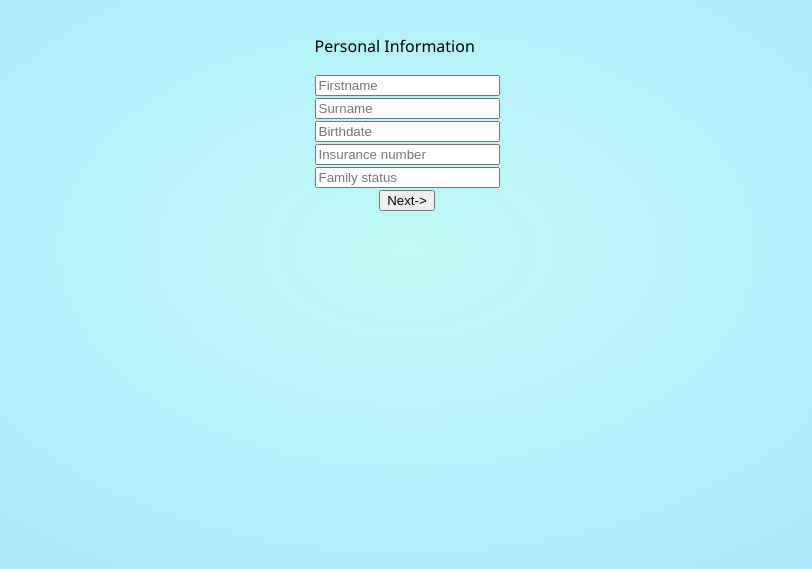
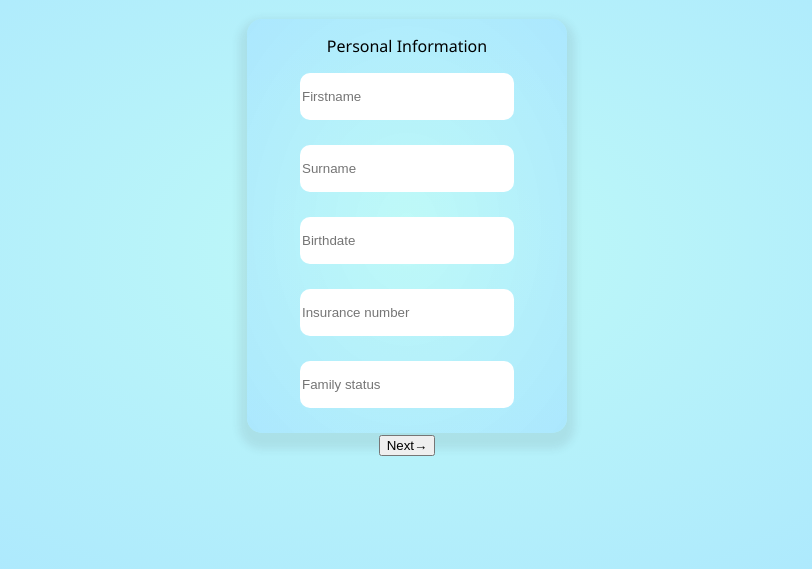
Before and after one commit to EduardValevich/Forms-and-navigation, a plain HTML site: page index.html in a window 1280 px wide. Shown: the part 151-720 px from the top of the page, without its empty margins (233-1045 px from the left). Drawn offline with Linux system fonts and the light colour scheme.

Commit message:
forms v0.2

```diff
--- a/css/stules.css
+++ b/css/stules.css
@@ -48,3 +48,21 @@ main {
     height: 3px;
     width: 95px;
 }
+
+form {
+    display: flex;
+    align-items: center;
+    flex-direction: column;
+    width: 320px;
+    background: radial-gradient(rgba(191, 250, 247, 0.671), rgba(167, 227, 255, 0.712)) no-repeat;
+    box-shadow: 0 8px 8px 8px rgba(54, 54, 54, 0.089);
+    border-radius: 15px;
+}
+
+input {
+    height: 45px;
+    width: 210px;
+    margin-bottom: 25px;
+    border-radius: 10px;
+    border: none;
+}
--- a/index.html
+++ b/index.html
@@ -45,7 +45,7 @@
        </section>
         <div class="navigation">
         <a href="page2.html">
-        <button type="button">Next-></button>
+        <button type="button">Next→</button>
         </a>
         </div>
     </main>
```
